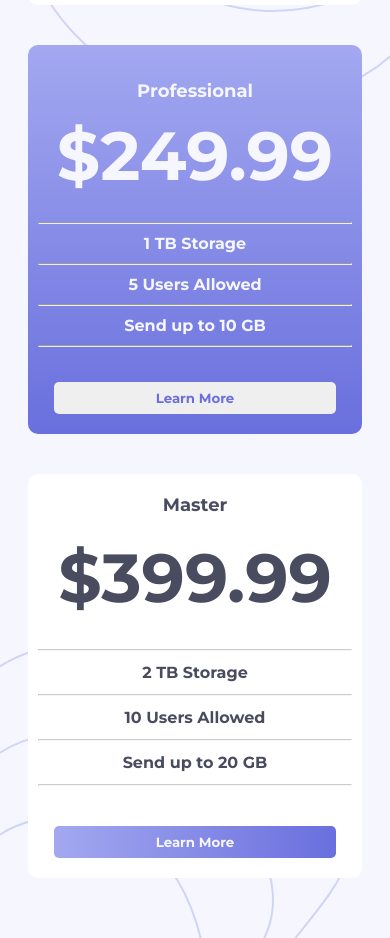
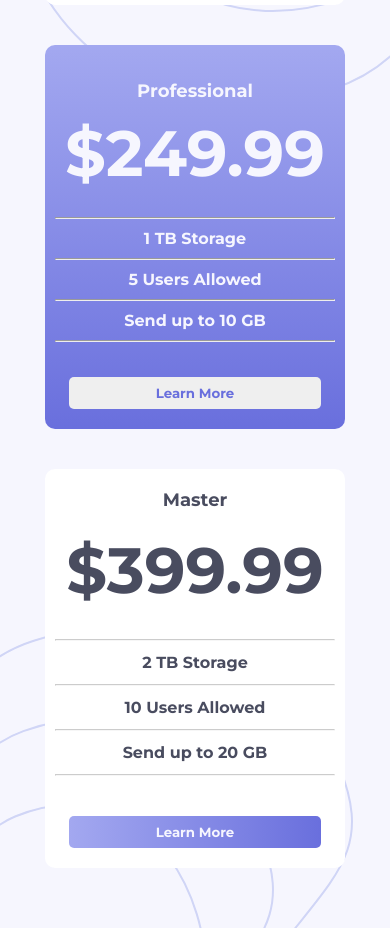
Before and after one commit to MaxKolbe/Pricing-component-with-toggle-solution, a plain HTML site: page index.html in a window 390 px wide. Shown: the part 553-1491 px from the top of the page. Drawn offline with Linux system fonts and the light colour scheme.

Commit message:
Update style.css

```diff
--- a/style.css
+++ b/style.css
@@ -161,10 +161,10 @@
    color: hsl(228, 45%, 44%);
  }
 /* MEDIA-QUERIES */
-@media only screen and (max-width: 950px) {
+@media only screen and (max-width: 945px) {
   .enclose{
     padding: 20px 0px;
-    margin: 0px 28px;
+    margin: 0px 25px;
   }
   .switch h1{
     font-size: 28px;
@@ -182,11 +182,17 @@
     margin-bottom: 40px;
     box-shadow: none;
   }
+  .col-2 h1{
+    font-size: 64px;
+  }
+  .col-3 h1{
+    font-size: 64px;
+  }
   .bg{
     height: 100%;
   }
 }
-@media only screen and (max-width: 995px) {
+@media only screen and (max-width: 1055px) {
   .col-1, .col-3{
     padding-bottom: 20px;
     padding-left: 10px;
@@ -197,4 +203,7 @@
     padding-left: 10px;
     padding-right: 10px;
   }
+  .enclose{
+    padding: 20px 20px;
+  }
 }
```
